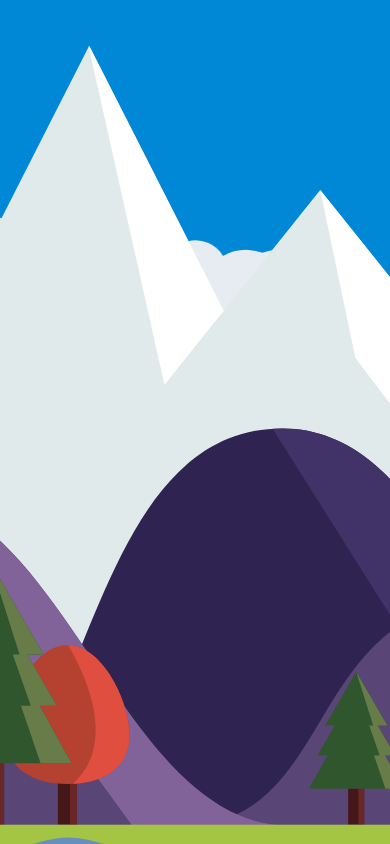
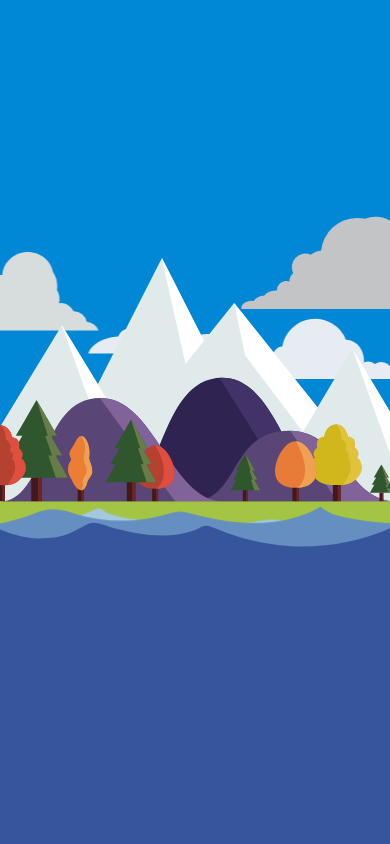
Before and after one commit to Jimmydalecleveland/svg-parallax-fjord--vue, a Vue app: page / in a window 390 px wide. Shown: the top 844 px of the page. Built offline with nearby package versions, Linux system fonts and the light colour scheme.

Commit message:
add initial mobile styles

```diff
--- a/src/App.vue
+++ b/src/App.vue
@@ -84,13 +84,12 @@ body {
 
 <style scoped>
 .parallax-container {
-  /* This container should stay fixed and centered on viewport resize */
+  background-color: #0087d5;
   position: fixed;
-  width: 2560px;
-  height: 1000px;
+  width: 800px;
+  height: 800px;
   left: 50%;
   transform: translate(-50%, 0);
-  background-color: #0087d5;
 }
 
 .foreground {
@@ -99,11 +98,31 @@ body {
   justify-content: center;
   align-items: flex-end;
   overflow: hidden;
-  top: 965px;
+  top: 560px;
   height: 1700px;
   width: 100%;
   background-color: #37559c;
-  color: white;
+}
+
+@media screen and (min-width: 768px) {
+  .parallax-container {
+    width: 1200px;
+    height: 900px;
+  }
+  .foreground {
+    top: 666px;
+  }
+}
+
+@media screen and (min-width: 1200px) {
+  .parallax-container {
+    width: 2560px;
+    height: 1000px;
+  }
+
+  .foreground {
+    top: 965px;
+  }
 }
 </style>
 
--- a/src/svgComponents/Cloud1.vue
+++ b/src/svgComponents/Cloud1.vue
@@ -7,8 +7,15 @@ export default {
 <style scoped>
 .parallax-wrapper {
   position: absolute;
+  height: 100%;
+  width: 100%;
 }
 svg {
+  position: absolute;
+  top: 0;
+  left: 0;
+  width: 100%;
+  height: 100%;
   animation: cloud4 30s linear infinite alternate;
 }
 .cls-1 {
--- a/src/svgComponents/Cloud2.vue
+++ b/src/svgComponents/Cloud2.vue
@@ -7,8 +7,15 @@ export default {
 <style scoped>
 .parallax-wrapper {
   position: absolute;
+  height: 100%;
+  width: 100%;
 }
 svg {
+  position: absolute;
+  top: 0;
+  left: 0;
+  width: 100%;
+  height: 100%;
   animation: cloud2 30s linear infinite alternate;
 }
 .cls-1 {
--- a/src/svgComponents/Cloud3.vue
+++ b/src/svgComponents/Cloud3.vue
@@ -7,8 +7,15 @@ export default {
 <style scoped>
 .parallax-wrapper {
   position: absolute;
+  height: 100%;
+  width: 100%;
 }
 svg {
+  position: absolute;
+  top: 0;
+  left: 0;
+  width: 100%;
+  height: 100%;
   animation: cloud3 30s linear infinite alternate;
 }
 .cls-1 {
--- a/src/svgComponents/Cloud4.vue
+++ b/src/svgComponents/Cloud4.vue
@@ -7,8 +7,15 @@ export default {
 <style scoped>
 .parallax-wrapper {
   position: absolute;
+  height: 100%;
+  width: 100%;
 }
 svg {
+  position: absolute;
+  top: 0;
+  left: 0;
+  width: 100%;
+  height: 100%;
   animation: cloud1 30s linear infinite alternate;
 }
 .cls-1 {
--- a/src/svgComponents/Cloud5.vue
+++ b/src/svgComponents/Cloud5.vue
@@ -7,8 +7,15 @@ export default {
 <style scoped>
 .parallax-wrapper {
   position: absolute;
+  height: 100%;
+  width: 100%;
 }
 svg {
+  position: absolute;
+  top: 0;
+  left: 0;
+  width: 100%;
+  height: 100%;
   animation: cloud5 30s linear infinite alternate;
 }
 .cls-1 {
--- a/src/svgComponents/Wave1.vue
+++ b/src/svgComponents/Wave1.vue
@@ -8,12 +8,30 @@ export default {
 .parallax-wrapper {
   position: absolute;
 }
+
 svg {
   animation: wave1 10s ease-in-out infinite alternate;
+  width: 1000px;
+  height: 880px;
+}
+
+@media screen and (min-width: 768px) {
+  svg {
+    width: 1400px;
+    height: 1020px;
+  }
+}
+
+@media screen and (min-width: 1200px) {
+  svg {
+    width: 2993.49px;
+    height: 1240px;
+  }
 }
 .cls-1 {
   fill: #37559c;
 }
+
 @keyframes wave1 {
   0% {
     transform: translate3d(0, 0, 0);
@@ -33,8 +51,6 @@ svg {
       id="wave_1"
       data-name="wave 1"
       xmlns="http://www.w3.org/2000/svg"
-      width="2993.49"
-      height="1265.51"
       viewBox="0 0 2993.49 1265.51"
     >
       <path
--- a/src/svgComponents/Wave2.vue
+++ b/src/svgComponents/Wave2.vue
@@ -8,12 +8,31 @@ export default {
 .parallax-wrapper {
   position: absolute;
 }
+
 svg {
   animation: wave2 5s ease-in-out infinite alternate;
+  width: 1000px;
+  height: 800px;
 }
+
+@media screen and (min-width: 768px) {
+  svg {
+    width: 1400px;
+    height: 900px;
+  }
+}
+
+@media screen and (min-width: 1200px) {
+  svg {
+    width: 2993.49px;
+    height: 1000px;
+  }
+}
+
 .cls-1 {
   fill: #658ec1;
 }
+
 @keyframes wave2 {
   0% {
     transform: translate3d(0, 0, 0);
@@ -31,8 +50,6 @@ svg {
       id="wave_2"
       data-name="wave 2"
       xmlns="http://www.w3.org/2000/svg"
-      width="2993.49"
-      height="1000"
       viewBox="0 0 2993.49 1000"
     >
       <path
--- a/src/svgComponents/Wave3.vue
+++ b/src/svgComponents/Wave3.vue
@@ -8,12 +8,30 @@ export default {
 .parallax-wrapper {
   position: absolute;
 }
+
 svg {
   animation: wave3 10s ease-in-out infinite alternate;
+  width: 1000px;
+  height: 800px;
 }
+@media screen and (min-width: 768px) {
+  svg {
+    width: 1400px;
+    height: 900px;
+  }
+}
+
+@media screen and (min-width: 1200px) {
+  svg {
+    width: 2993.49px;
+    height: 1000px;
+  }
+}
+
 .cls-1 {
   fill: #a4c8e0;
 }
+
 @keyframes wave3 {
   0% {
     transform: translate3d(0, 0, 0);
@@ -33,8 +51,6 @@ svg {
       id="wave_3"
       data-name="wave 3"
       xmlns="http://www.w3.org/2000/svg"
-      width="2993.49"
-      height="1000"
       viewBox="0 0 2993.49 1000"
     >
       <path
```
